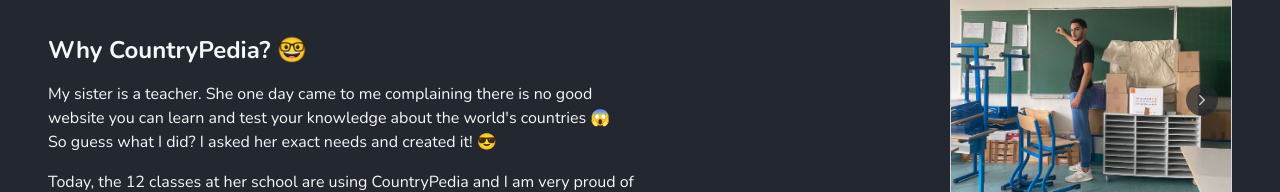
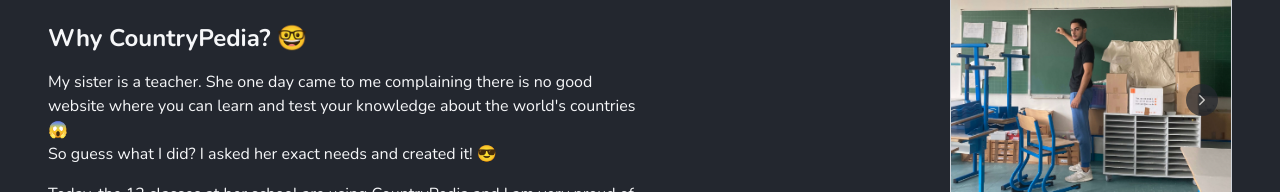
Before and after one commit to zacBkh/countrypedia, a Next.js app: page /about in a window 1280 px wide. Shown: the part 685-877 px from the top of the page. Built offline with nearby package versions, Linux system fonts and the light colour scheme; no server answers.

Commit message:
feat: custom README

```diff
--- a/app/about/(index)/page.tsx
+++ b/app/about/(index)/page.tsx
@@ -64,7 +64,7 @@
                     imgOnTheRight
                     mediaObj={mediaObjSec2}
                     title="Why CountryPedia? 🤓"
-                    text1="My sister is a teacher. She one day came to me complaining there is no good website you can learn and test your knowledge about the world's countries 😱"
+                    text1="My sister is a teacher. She one day came to me complaining there is no good website where you can learn and test your knowledge about the world's countries 😱"
                     text2="So guess what I did? I asked her exact needs and created it! 😎"
                     text3="Today, the 12 classes at her school are using CountryPedia and I am very proud of that. I keep updating the app to introduce features requested by other teachers."
                 />
```
Also changed, not shown: 1 other file (tests, documents, lock files or other folders).
